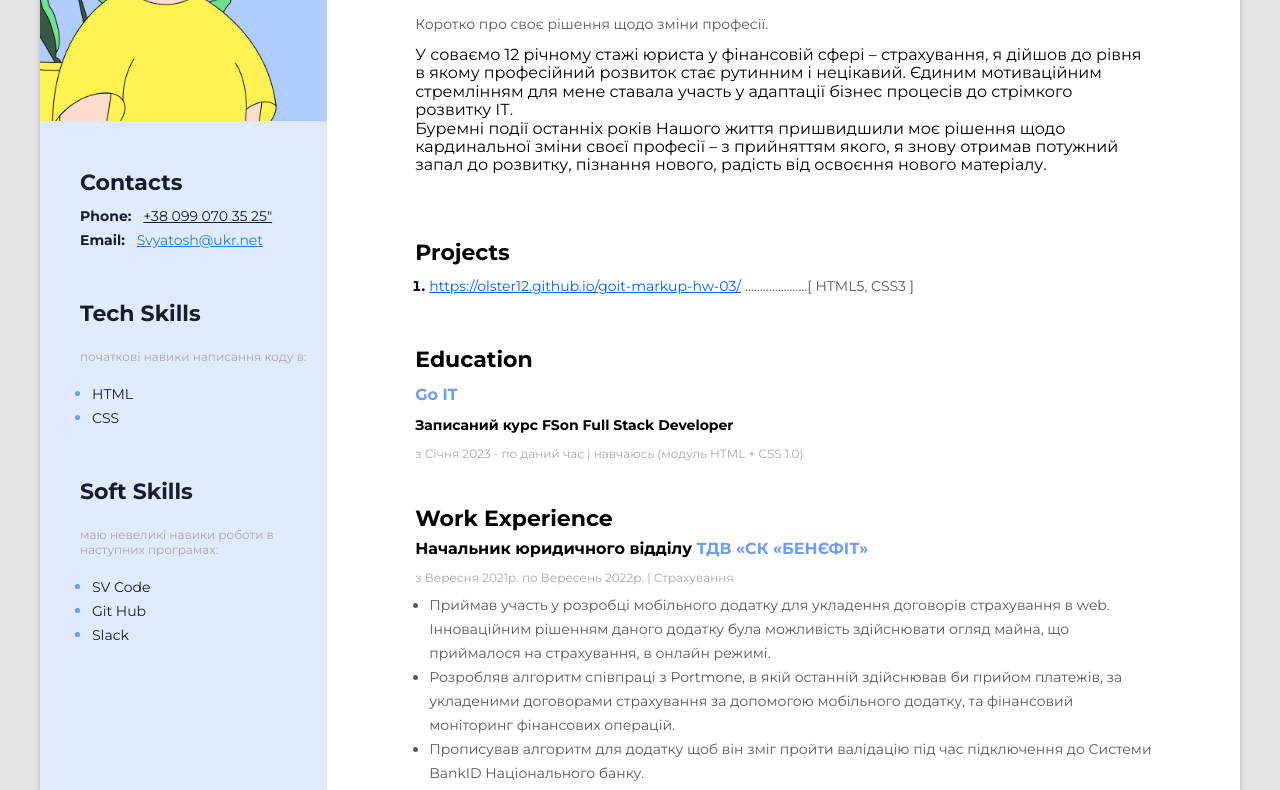
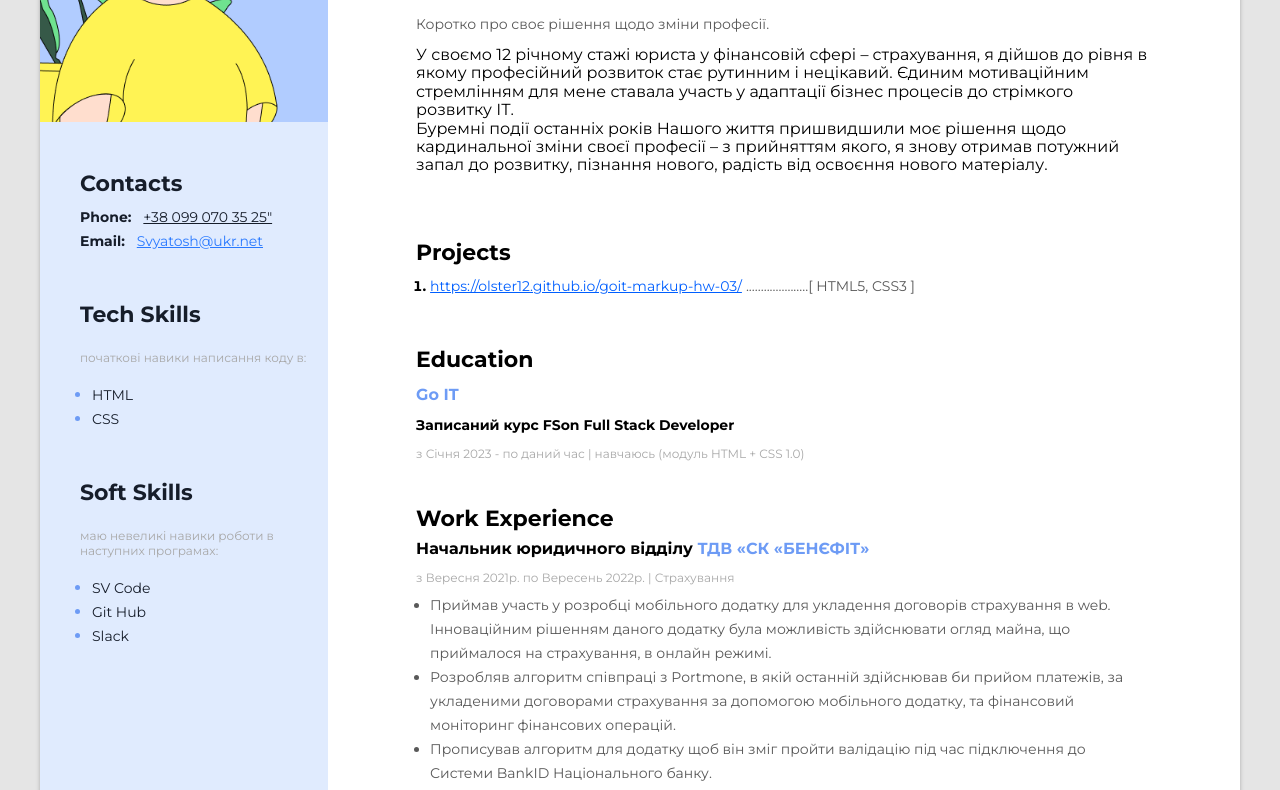
Before and after one commit to Olster12/resume-HTML, a plain HTML site: page index.html in a window 1280 px wide. Shown: the part 234-1024 px from the top of the page. Drawn offline with nearby package versions, Linux system fonts and the light colour scheme.

Commit message:
Update index.html

```diff
--- a/index.html
+++ b/index.html
@@ -26,7 +26,7 @@
                 <h1 class="my-name">Святош Олег</h1>
 
                 <p class="my-descr"> Коротко про своє рішення щодо зміни професії.</p>
-                <p> У соваємо 12 річному стажі юриста у фінансовій сфері – страхування, я дійшов до рівня в якому професійний розвиток стає рутинним і нецікавий. Єдиним мотиваційним стремлінням для мене ставала участь у адаптації бізнес процесів до стрімкого розвитку ІТ.
+                <p> У своємо 12 річному стажі юриста у фінансовій сфері – страхування, я дійшов до рівня в якому професійний розвиток стає рутинним і нецікавий. Єдиним мотиваційним стремлінням для мене ставала участь у адаптації бізнес процесів до стрімкого розвитку ІТ.
                 </p>
                 <p>Буремні події останніх років Нашого життя пришвидшили моє рішення щодо кардинальної зміни своєї професії – з прийняттям якого, я знову отримав потужний запал до розвитку, пізнання нового, радість від освоєння нового матеріалу.
                 </p>
```
